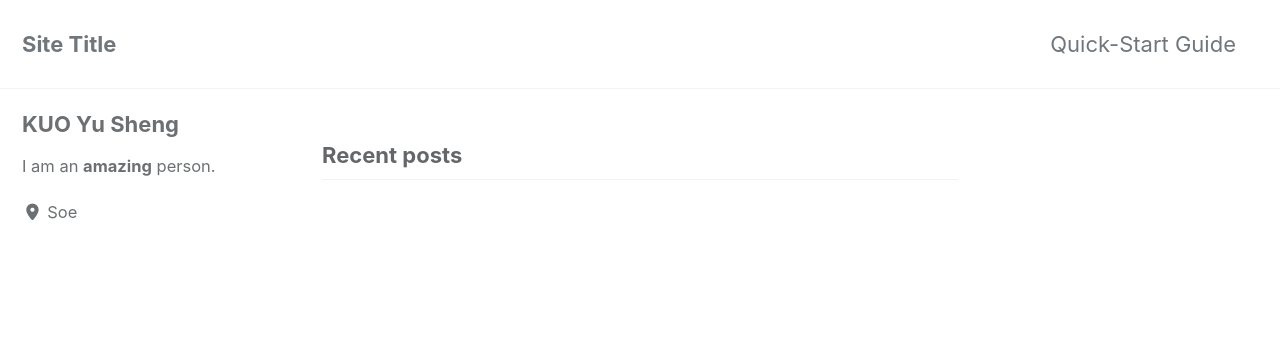
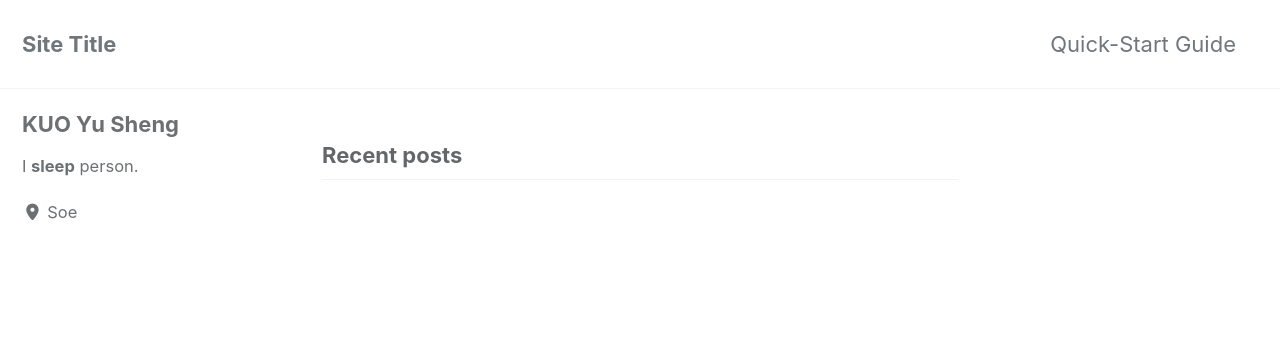
Before and after one commit to clubboy123/portfolio, a Jekyll site: the page built from index.html, in a window 1280 px wide. Shown: the top 349 px of the page. Built offline with Jekyll 4.4.1, drawn with Linux system fonts in a browser that asks for light colours; cached includes are drawn as plain includes; the list of posts is cut into pages by our own code.

Commit message:
Update _config.yml

```diff
--- a/_config.yml
+++ b/_config.yml
@@ -115,7 +115,7 @@ analytics:
 author:
   name             : "KUO Yu Sheng"
   avatar           : # path of avatar image, e.g. "/assets/images/bio-photo.jpg"
-  bio              : "I am an **amazing** person."
+  bio              : "I **sleep** person."
   location         : "Soe"
   email            :
   links:
```
